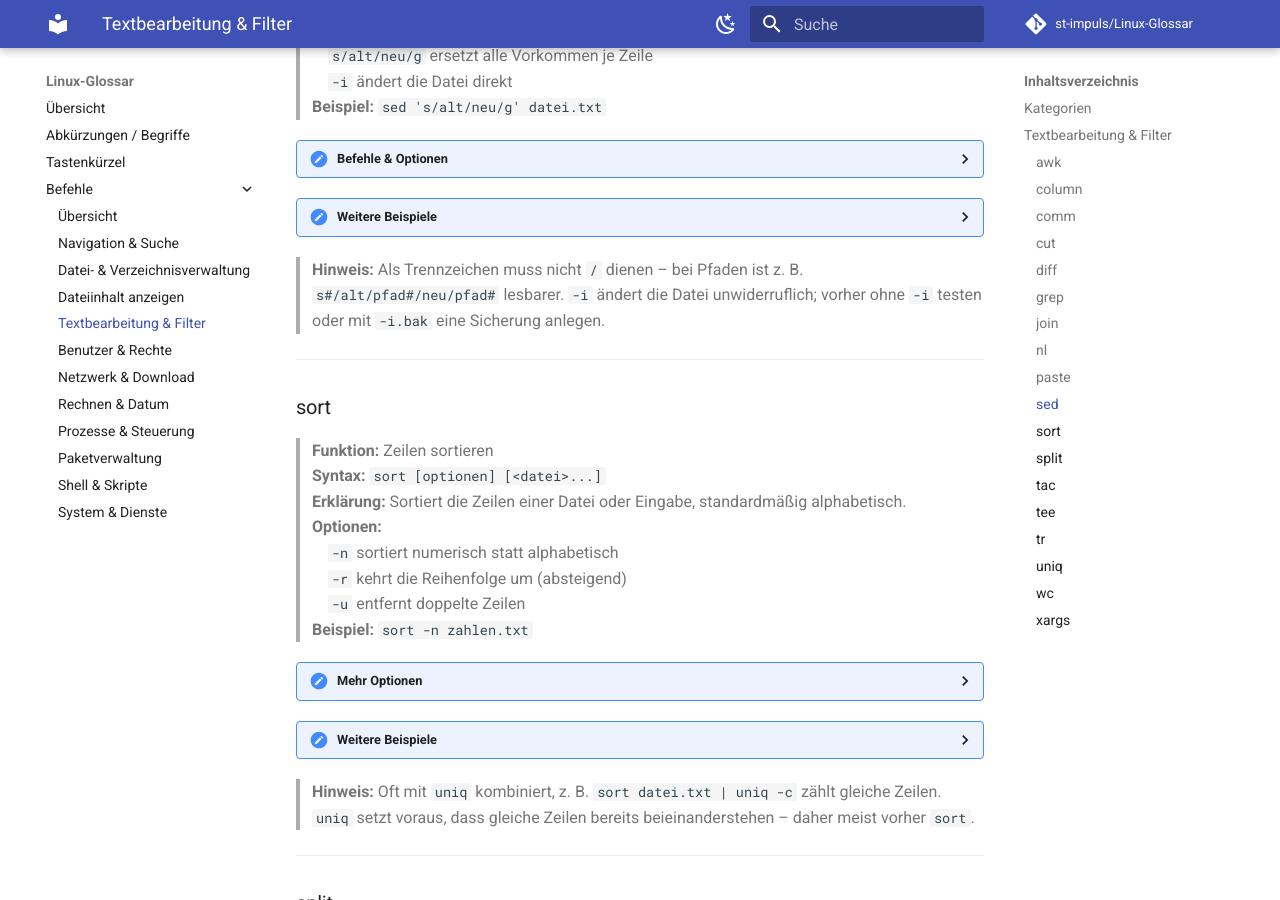
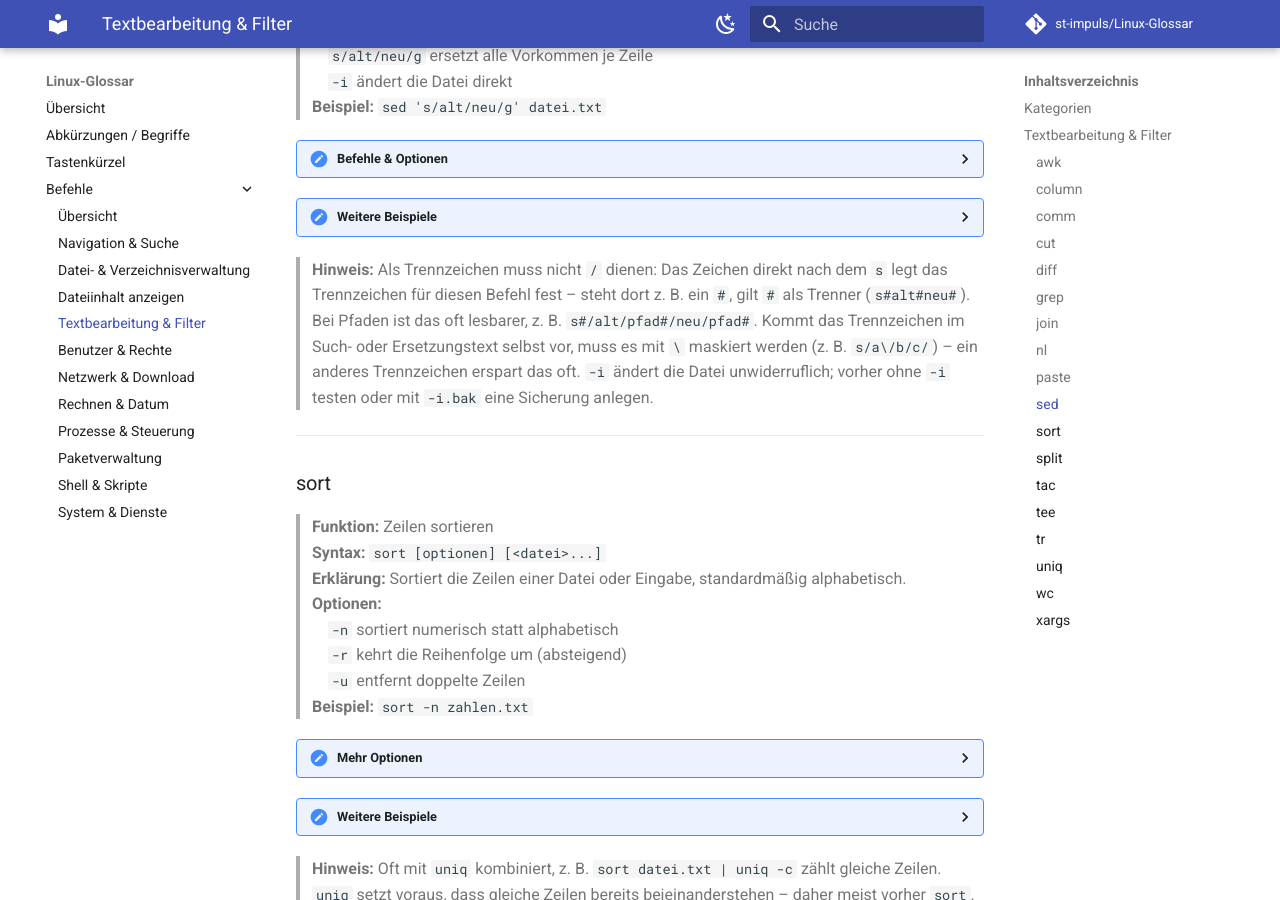
Before and after one commit to st-impuls/Linux-Glossar, an MkDocs documentation site: the page built from docs/pages/commands/text-processing.md, in a window 1280 px wide and 900 px high, scrolled down 5582 px. Built offline with MkDocs 1.6.1 and Material for MkDocs 9.7.7, drawn with Linux system fonts in a browser that asks for light colours; comment, search, counter and statistics services are not loaded.

Commit message:
sed: Hinweis zum Trennzeichen praezisiert
- Trennzeichen wird durch das Zeichen direkt nach "s" bestimmt
- kommt das Trennzeichen im Text vor, mit \ maskieren

Co-Authored-By: Claude Opus 4.8 <noreply@anthropic.com>

```diff
--- a/docs/pages/commands/text-processing.md
+++ b/docs/pages/commands/text-processing.md
@@ -438,7 +438,7 @@ echo "Hallo Welt" | sed 's/Welt/Linux/'  # in einer Pipe
 
 </details>
 
->**Hinweis:** Als Trennzeichen muss nicht `/` dienen – bei Pfaden ist z. B. `s#/alt/pfad#/neu/pfad#` lesbarer. `-i` ändert die Datei unwiderruflich; vorher ohne `-i` testen oder mit `-i.bak` eine Sicherung anlegen.
+>**Hinweis:** Als Trennzeichen muss nicht `/` dienen: Das Zeichen direkt nach dem `s` legt das Trennzeichen für diesen Befehl fest – steht dort z. B. ein `#`, gilt `#` als Trenner (`s#alt#neu#`). Bei Pfaden ist das oft lesbarer, z. B. `s#/alt/pfad#/neu/pfad#`. Kommt das Trennzeichen im Such- oder Ersetzungstext selbst vor, muss es mit `\` maskiert werden (z. B. `s/a\/b/c/`) – ein anderes Trennzeichen erspart das oft. `-i` ändert die Datei unwiderruflich; vorher ohne `-i` testen oder mit `-i.bak` eine Sicherung anlegen.
 
 ---
 
```
